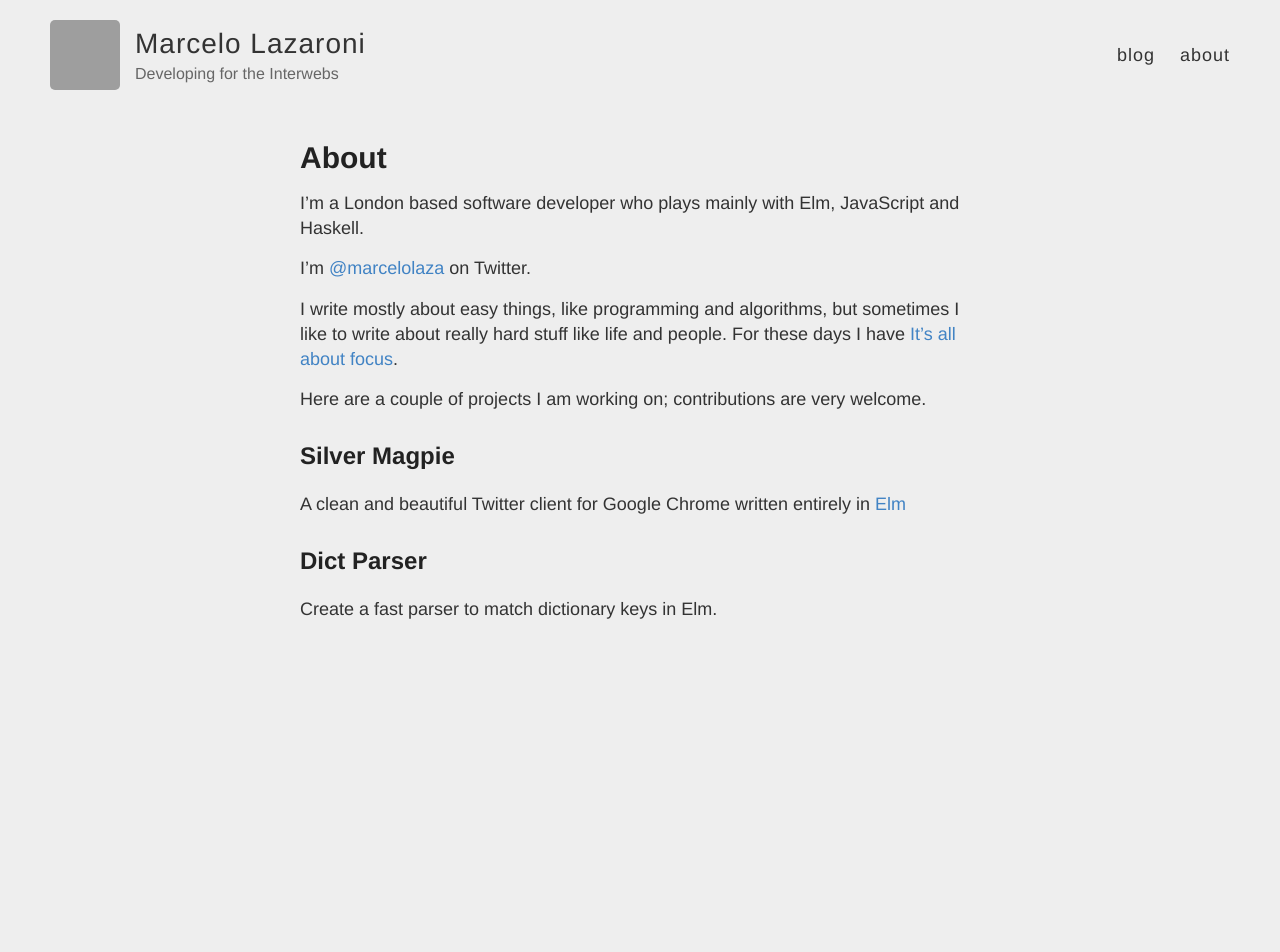
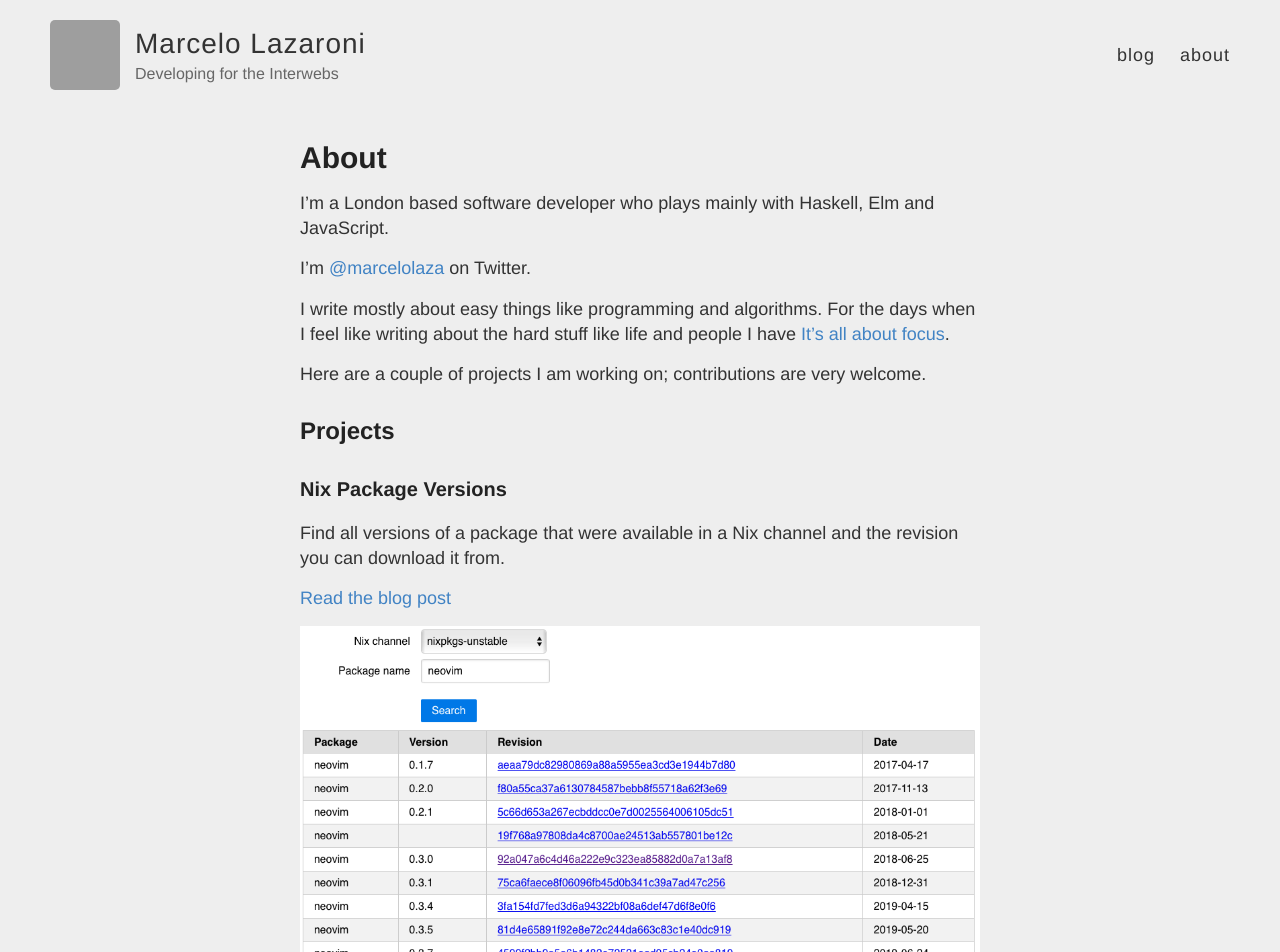
Before and after one commit to lazamar/lazamar.github.io, a Jekyll site: the page built from pages/about.md, in a window 1280 px wide and 1400 px high. Shown: the top 952 px of the window. Built offline with Jekyll 4.4.1, drawn with Linux system fonts in a browser that asks for light colours; some of the changed text lies outside the part shown; grey boxes are pictures that could not be loaded.

Commit message:
Add images to about page

```diff
--- a/pages/about.md
+++ b/pages/about.md
@@ -4,18 +4,35 @@ title: About
 permalink: /about/
 ---
 
-I'm a London based software developer who plays mainly with Elm, JavaScript and Haskell.
+I'm a London based software developer who plays mainly with Haskell, Elm and JavaScript.
 
 I'm [@marcelolaza](https://twitter.com/Marcelolaza) on Twitter.
 
-I write mostly about easy things, like programming and algorithms, but sometimes I like to write about really hard stuff like life and people. For these days I have [It's all about focus](http://itsallaboutfocus.com/).
+I write mostly about easy things like programming and algorithms. For the days when I feel like writing about the hard stuff like life and people I have [It's all about focus](http://itsallaboutfocus.com/).
 
 Here are a couple of projects I am working on; contributions are very welcome.
 
-## [Silver Magpie](https://lazamar.co.uk/silver-magpie/)
+## Projects
 
-A clean and beautiful Twitter client for Google Chrome written entirely in [Elm](http://elm-lang.org/)
+### [Nix Package Versions](https://lazamar.co.uk/nix-versions/)
 
-## [Dict Parser](https://github.com/lazamar/dict-parser)
+Find all versions of a package that were available in a Nix channel and the revision you can download it from.
+
+[Read the blog post]({{site.baseurl}}/download-specific-package-version-with-nix/)
+
+![Nix Package Versions]({{ site.baseurl }}/images/about-nix-package-versions.png)
+
+### [Silver Magpie](https://lazamar.co.uk/silver-magpie/)
+
+A clean multi-account Twitter client for Google Chrome.
+
+<img height=400 src="{{ site.baseurl }}/images/about-silver-magpie.gif" alt="Demo of Silver Magpie"/>
+
+### [Dict Parser](https://github.com/lazamar/dict-parser)
 
 Create a fast parser to match dictionary keys in Elm.
+
+[Read the blog post]({{site.baseurl}}/fast-parsing-of-string-sets-in-elm/)
+
+
+![Dict parser number of operations comparison]({{ site.baseurl }}/images/about-dict-parser.svg)
```
Also changed, not shown: index.md (+9 -11 lines), images/2020-08-31-failure-timeline.jpeg (deleted), images/about-dict-parser.svg (added), images/about-nix-package-versions.png (added), 1 other file.
